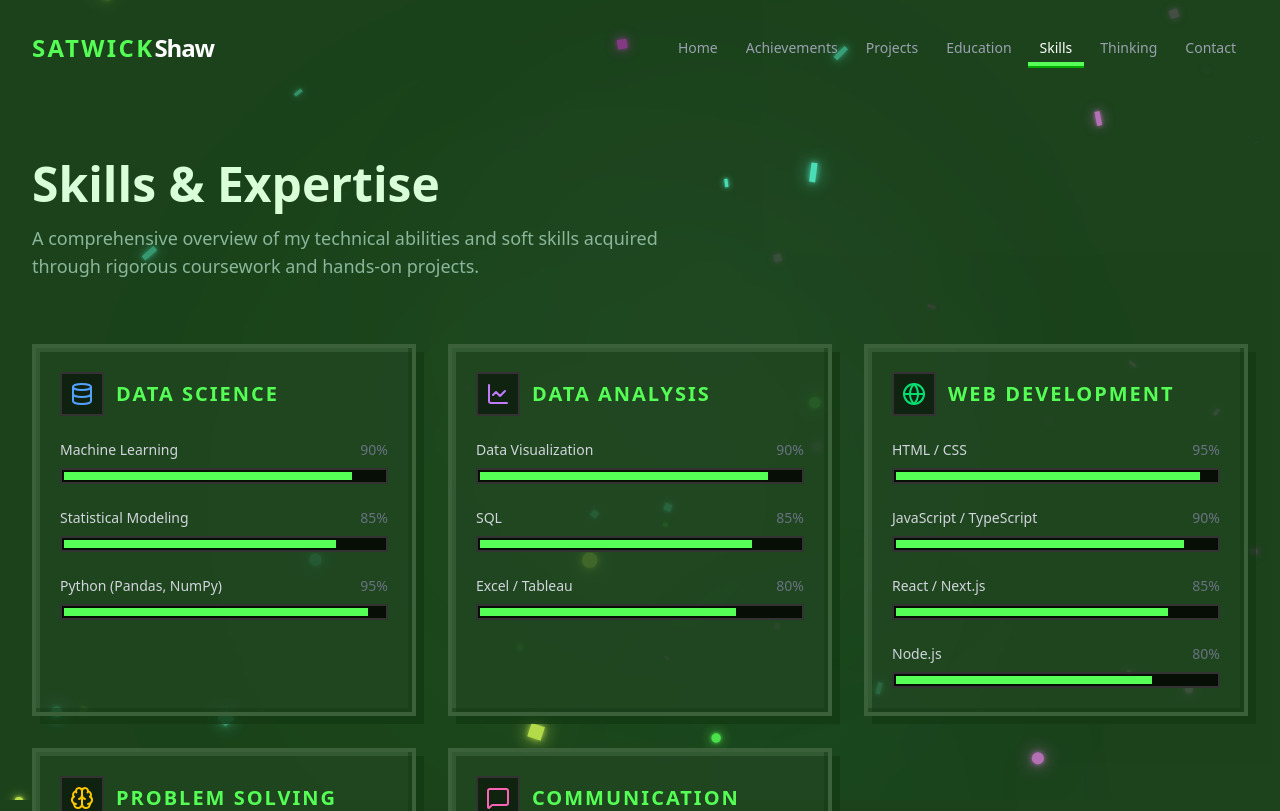
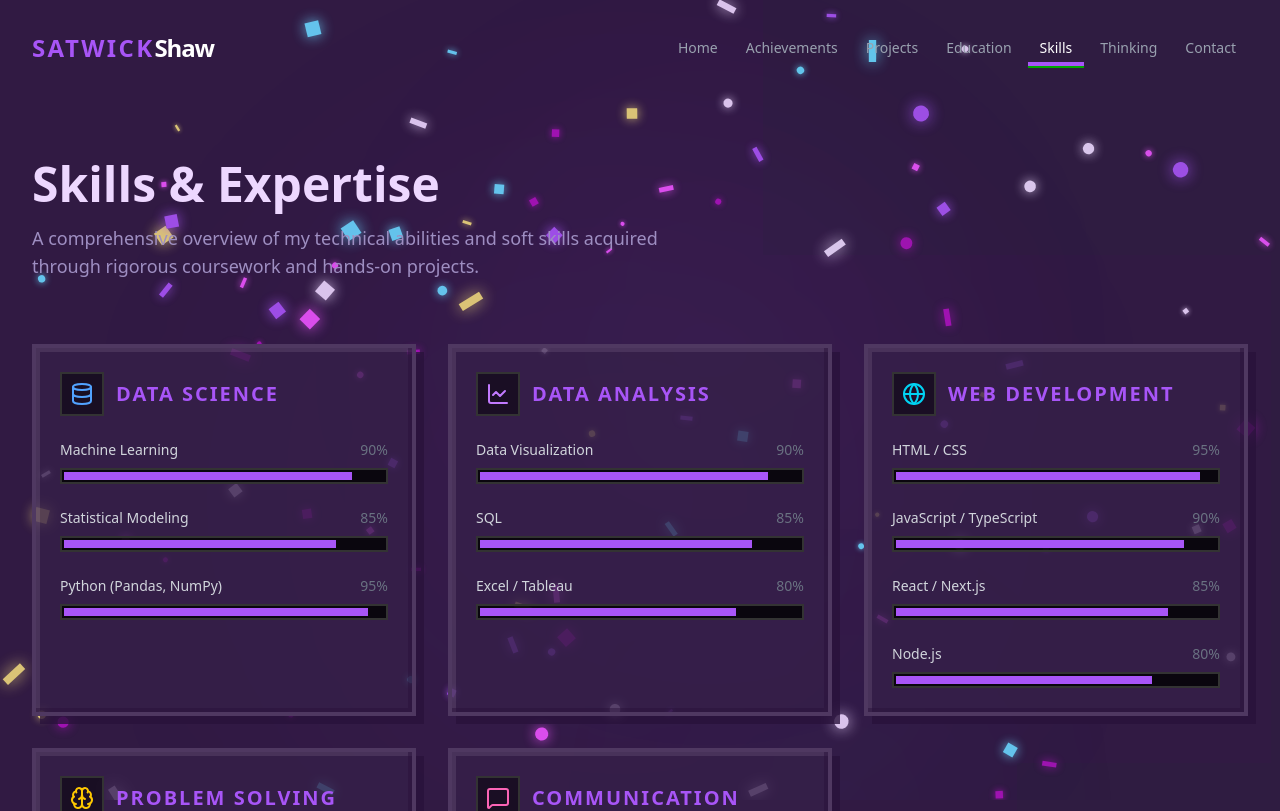
Before and after one commit to satwick-yes/my-website, a Next.js app: page /skills in a window 1280 px wide. Shown: the top 811 px of the page. Built offline with nearby package versions, Linux system fonts and the light colour scheme.

Commit message:
Update styling, particle interaction, and education info

```diff
--- a/src/app/achievements/page.tsx
+++ b/src/app/achievements/page.tsx
@@ -20,7 +20,7 @@ const achievements = [
   {
     title: "Anchor",
     organization: "Events",
-    icon: <Mic className="w-8 h-8 text-green-400" />,
+    icon: <Mic className="w-8 h-8 text-cyan-400" />,
     description: "Hosted various large-scale events, demonstrating excellent communication and public speaking skills.",
   },
 ];
--- a/src/app/education/page.tsx
+++ b/src/app/education/page.tsx
@@ -17,8 +17,8 @@ const educationDetails: EducationDetail[] = [
   },
   {
     institution: "Chandigarh University",
-    degree: "Bachelor of Engineering in Computer Science",
-    description: "Core computer science fundamentals, data structures, algorithms, and system design. Participated in multiple hackathons and tech clubs.",
+    degree: "Bachelor of Engineering in Chemical Engineering",
+    description: "Core chemical engineering fundamentals, thermodynamics, mass and heat transfer, and process control. Participated in various technical clubs and projects.",
   },
   {
     institution: "SKS Institution",
--- a/src/app/globals.css
+++ b/src/app/globals.css
@@ -6,7 +6,7 @@
   --card: #121212;
   --card-foreground: #ffffff;
   --border: #333333;
-  --primary: #55ff55;
+  --primary: #a855f7;
   --primary-foreground: #000000;
   --accent: #55ffff;
 }
@@ -41,5 +41,5 @@ body {
   border-radius: 0;
 }
 ::-webkit-scrollbar-thumb:hover {
-  background: #55ff55;
+  background: #a855f7;
 }
--- a/src/app/skills/page.tsx
+++ b/src/app/skills/page.tsx
@@ -25,7 +25,7 @@ const skillCategories = [
   },
   {
     title: "Web Development",
-    icon: <Globe className="w-6 h-6 text-green-400" />,
+    icon: <Globe className="w-6 h-6 text-cyan-400" />,
     skills: [
       { name: "HTML / CSS", level: 95 },
       { name: "JavaScript / TypeScript", level: 90 },
@@ -73,7 +73,7 @@ export default function Skills() {
               viewport={{ once: true }}
               transition={{ duration: 0.5, delay: idx * 0.1 }}
             >
-              <Card gradient className="h-full border-border hover:border-primary hover:shadow-[4px_4px_0_0_#00aa00] transition-colors bg-card/80 rounded-none">
+              <Card gradient className="h-full border-border hover:border-primary hover:shadow-[4px_4px_0_0_#aa00aa] transition-colors bg-card/80 rounded-none">
                 <div className="flex items-center gap-3 mb-6">
                   <div className="p-2 bg-black/50 rounded-none border-2 border-border">
                     {category.icon}
--- a/src/app/thinking/page.tsx
+++ b/src/app/thinking/page.tsx
@@ -19,7 +19,7 @@ const thoughts = [
   },
   {
     title: "The Observer Effect of Debugging",
-    icon: <Glasses className="w-8 h-8 text-green-400" />,
+    icon: <Glasses className="w-8 h-8 text-cyan-400" />,
     content: "Much like in quantum mechanics, the very act of observing a system can change its behavior. Adding console logs, debuggers, or profilers inherently alters the timing and memory footprint of the application, often masking the original bug.",
     theme: "Logic Puzzle",
   },
--- a/src/components/Particles.tsx
+++ b/src/components/Particles.tsx
@@ -1,11 +1,108 @@
 "use client";
 
-import { useEffect, useState } from "react";
+import { useEffect, useState, useRef } from "react";
 import { motion } from "framer-motion";
 
+const AmbientGlows = ({ mousePos }: { mousePos: { x: number, y: number } }) => (
+  <>
+    <motion.div
+      className="absolute top-1/4 left-1/4 w-[400px] md:w-[600px] h-[400px] md:h-[600px] bg-primary/10 rounded-full blur-[100px] md:blur-[140px] transition-transform duration-700 ease-out z-0 pointer-events-none"
+      style={{ transform: `translate(${mousePos.x}px, ${mousePos.y}px)` }}
+      animate={{ scale: [1, 1.2, 1], opacity: [0.3, 0.6, 0.3] }}
+      transition={{ duration: 20, repeat: Infinity, ease: "easeInOut" }}
+    />
+    <motion.div
+      className="absolute bottom-1/4 right-1/4 w-[300px] md:w-[500px] h-[300px] md:h-[500px] bg-purple-500/10 rounded-full blur-[90px] md:blur-[120px] transition-transform duration-700 ease-out z-0 pointer-events-none"
+      style={{ transform: `translate(${-mousePos.x * 1.5}px, ${-mousePos.y * 1.5}px)` }}
+      animate={{ scale: [1, 1.3, 1], opacity: [0.3, 0.5, 0.3] }}
+      transition={{ duration: 25, repeat: Infinity, ease: "easeInOut", delay: 2 }}
+    />
+    <motion.div
+      className="absolute top-3/4 left-1/2 w-[250px] md:w-[400px] h-[250px] md:h-[400px] bg-cyan-500/10 rounded-full blur-[80px] md:blur-[100px] transition-transform duration-700 ease-out z-0 pointer-events-none"
+      style={{ transform: `translate(${mousePos.x * 2}px, ${mousePos.y * 2}px)` }}
+      animate={{ scale: [1, 1.1, 1], opacity: [0.2, 0.4, 0.2] }}
+      transition={{ duration: 22, repeat: Infinity, ease: "easeInOut", delay: 5 }}
+    />
+  </>
+);
+
+class Particle {
+  x: number;
+  y: number;
+  size: number;
+  color: string;
+  type: string;
+  vx: number;
+  vy: number;
+  angle: number;
+  speed: number;
+  spinSpeed: number;
+
+  constructor(canvasWidth: number, canvasHeight: number, colors: string[], types: string[]) {
+    this.x = Math.random() * canvasWidth;
+    this.y = Math.random() * canvasHeight;
+    this.size = Math.random() * 6 + 2;
+    this.color = colors[Math.floor(Math.random() * colors.length)];
+    this.type = types[Math.floor(Math.random() * types.length)];
+    this.angle = Math.random() * Math.PI * 2;
+    this.speed = Math.random() * 0.5 + 0.1;
+    this.vx = Math.cos(this.angle) * this.speed;
+    this.vy = Math.sin(this.angle) * this.speed;
+    this.spinSpeed = (Math.random() - 0.5) * 0.05;
+  }
+
+  update(mouse: { x: number, y: number, radius: number }, canvasWidth: number, canvasHeight: number) {
+    this.x += this.vx;
+    this.y += this.vy;
+
+    if (this.x < 0) this.x = canvasWidth;
+    if (this.x > canvasWidth) this.x = 0;
+    if (this.y < 0) this.y = canvasHeight;
+    if (this.y > canvasHeight) this.y = 0;
+
+    let dx = mouse.x - this.x;
+    let py = mouse.y - this.y;
+    let distance = Math.sqrt(dx * dx + py * py);
+
+    if (distance < mouse.radius) {
+      const forceDirectionX = dx / distance;
+      const forceDirectionY = py / distance;
+      const force = (mouse.radius - distance) / mouse.radius;
+
+      this.x -= forceDirectionX * force * 5;
+      this.y -= forceDirectionY * force * 5;
+    }
+  }
+
+  draw(ctx: CanvasRenderingContext2D) {
+    ctx.save();
+    ctx.translate(this.x, this.y);
+    ctx.rotate(this.angle);
+    this.angle += this.spinSpeed;
+
+    ctx.fillStyle = this.color;
+    ctx.shadowBlur = this.size * 2;
+    ctx.shadowColor = this.color;
+
+    ctx.beginPath();
+    if (this.type === 'dot') {
+      ctx.arc(0, 0, this.size, 0, Math.PI * 2);
+      ctx.fill();
+    } else if (this.type === 'square') {
+      ctx.rect(-this.size, -this.size, this.size * 2, this.size * 2);
+      ctx.fill();
+    } else if (this.type === 'rect') {
+      ctx.rect(-this.size * 1.5, -this.size * 0.5, this.size * 3, this.size);
+      ctx.fill();
+    }
+
+    ctx.restore();
+  }
+}
+
 export default function Particles() {
-  const [particles, setParticles] = useState<{ id: number; x: number; y: number; size: number; duration: number; delay: number; color: string; type: string }[]>([]);
   const [mousePos, setMousePos] = useState({ x: 0, y: 0 });
+  const canvasRef = useRef<HTMLCanvasElement>(null);
 
   useEffect(() => {
     let timeoutId: NodeJS.Timeout | null = null;
@@ -17,7 +114,7 @@ export default function Particles() {
             y: (e.clientY / window.innerHeight - 0.5) * 60
           });
           timeoutId = null;
-        }, 40); // 25fps throttle
+        }, 40);
       }
     };
     window.addEventListener("mousemove", handleMouseMove);
@@ -25,82 +122,79 @@ export default function Particles() {
   }, []);
 
   useEffect(() => {
-    const particleCount = 80;
-    const colors = ['#55ff55', '#aa00aa', '#55ffff', '#ffff55', '#ff55ff'];
+    const canvas = canvasRef.current;
+    if (!canvas) return;
+    const ctx = canvas.getContext('2d');
+    if (!ctx) return;
+
+    let animationFrameId: number;
+    const colors = ['#a855f7', '#aa00aa', '#55ffff', '#ffff55', '#ff55ff', '#ffffff'];
     const types = ['square', 'rect', 'dot'];
 
-    const newParticles = Array.from({ length: particleCount }).map((_, i) => ({
-      id: i,
-      x: Math.random() * 100,
-      y: Math.random() * 100,
-      size: Math.random() * 6 + 2,
-      duration: Math.random() * 25 + 15,
-      delay: Math.random() * 10,
-      color: colors[Math.floor(Math.random() * colors.length)],
-      type: types[Math.floor(Math.random() * types.length)],
-    }));
-    setParticles(newParticles);
+    let particles: Particle[] = [];
+
+    const mouse = {
+      x: -1000,
+      y: -1000,
+      radius: 120
+    };
+
+    const handleMouseMoveReal = (e: MouseEvent) => {
+      mouse.x = e.clientX;
+      mouse.y = e.clientY;
+    };
+
+    const handleMouseLeave = () => {
+      mouse.x = -1000;
+      mouse.y = -1000;
+    };
+
+    window.addEventListener('mousemove', handleMouseMoveReal);
+    window.addEventListener('mouseout', handleMouseLeave);
+
+    const resize = () => {
+      canvas.width = window.innerWidth;
+      canvas.height = window.innerHeight;
+
+      particles = [];
+      const particleCount = Math.floor((canvas.width * canvas.height) / 10000);
+      for (let i = 0; i < Math.min(particleCount, 150); i++) {
+        particles.push(new Particle(canvas.width, canvas.height, colors, types));
+      }
+    };
+
+    resize();
+    window.addEventListener('resize', resize);
+
+    const render = () => {
+      ctx.clearRect(0, 0, canvas.width, canvas.height);
+
+      for (let i = 0; i < particles.length; i++) {
+        particles[i].update(mouse, canvas.width, canvas.height);
+        particles[i].draw(ctx);
+      }
+
+      animationFrameId = requestAnimationFrame(render);
+    };
+
+    render();
+
+    return () => {
+      window.removeEventListener('resize', resize);
+      window.removeEventListener('mousemove', handleMouseMoveReal);
+      window.removeEventListener('mouseout', handleMouseLeave);
+      cancelAnimationFrame(animationFrameId);
+    };
   }, []);
-
-  if (particles.length === 0) return null;
 
   return (
     <div className="fixed inset-0 overflow-hidden pointer-events-none z-0">
-      {/* Dynamic ambient background glows with mouse parallax */}
-      <motion.div
-        className="absolute top-1/4 left-1/4 w-[400px] md:w-[600px] h-[400px] md:h-[600px] bg-primary/10 rounded-full blur-[100px] md:blur-[140px] transition-transform duration-700 ease-out"
-        style={{ transform: `translate(${mousePos.x}px, ${mousePos.y}px)` }}
-        animate={{ scale: [1, 1.2, 1], opacity: [0.3, 0.6, 0.3] }}
-        transition={{ duration: 20, repeat: Infinity, ease: "easeInOut" }}
+      <AmbientGlows mousePos={mousePos} />
+      <canvas
+        ref={canvasRef}
+        className="absolute inset-0 z-10"
+        style={{ opacity: 0.9 }}
       />
-      <motion.div
-        className="absolute bottom-1/4 right-1/4 w-[300px] md:w-[500px] h-[300px] md:h-[500px] bg-purple-500/10 rounded-full blur-[90px] md:blur-[120px] transition-transform duration-700 ease-out"
-        style={{ transform: `translate(${-mousePos.x * 1.5}px, ${-mousePos.y * 1.5}px)` }}
-        animate={{ scale: [1, 1.3, 1], opacity: [0.3, 0.5, 0.3] }}
-        transition={{ duration: 25, repeat: Infinity, ease: "easeInOut", delay: 2 }}
-      />
-      <motion.div
-        className="absolute top-3/4 left-1/2 w-[250px] md:w-[400px] h-[250px] md:h-[400px] bg-cyan-500/10 rounded-full blur-[80px] md:blur-[100px] transition-transform duration-700 ease-out"
-        style={{ transform: `translate(${mousePos.x * 2}px, ${mousePos.y * 2}px)` }}
-        animate={{ scale: [1, 1.1, 1], opacity: [0.2, 0.4, 0.2] }}
-        transition={{ duration: 22, repeat: Infinity, ease: "easeInOut", delay: 5 }}
-      />
-
-      {/* Wrapping particles in a div that subtly shifts with cursor */}
-      <div
-        className="absolute inset-0 transition-transform duration-1000 ease-out"
-        style={{ transform: `translate(${mousePos.x * 0.5}px, ${mousePos.y * 0.5}px)` }}
-      >
-        {particles.map((p) => (
-          <motion.div
-            key={p.id}
-            className="absolute shadow-[0_0_8px_rgba(0,0,0,0.5)]"
-            style={{
-              width: p.type === 'rect' ? p.size * 3 : p.size * 2,
-              height: p.type === 'rect' ? p.size : p.size * 2,
-              borderRadius: p.type === 'dot' ? '50%' : '0',
-              left: `${p.x}%`,
-              top: `${p.y}%`,
-              backgroundColor: p.color,
-              boxShadow: `0 0 ${p.size * 3}px ${p.color}, 0 0 ${p.size}px ${p.color}`, /* double glowing effect */
-            }}
-            animate={{
-              y: [0, Math.random() > 0.5 ? -250 : 250],
-              x: [0, (Math.random() - 0.5) * 150],
-              rotate: p.type === 'dot' ? 0 : [0, Math.random() > 0.5 ? 360 : -360],
-              opacity: [0, 0.8, 1, 0.8, 0],
-              scale: [0.5, 1, 1.2, 1, 0.5]
-            }}
-            transition={{
-              duration: p.duration,
-              repeat: Infinity,
-              ease: "linear",
-              delay: p.delay,
-              times: [0, 0.2, 0.5, 0.8, 1]
-            }}
-          />
-        ))}
-      </div>
     </div>
   );
 }
```
